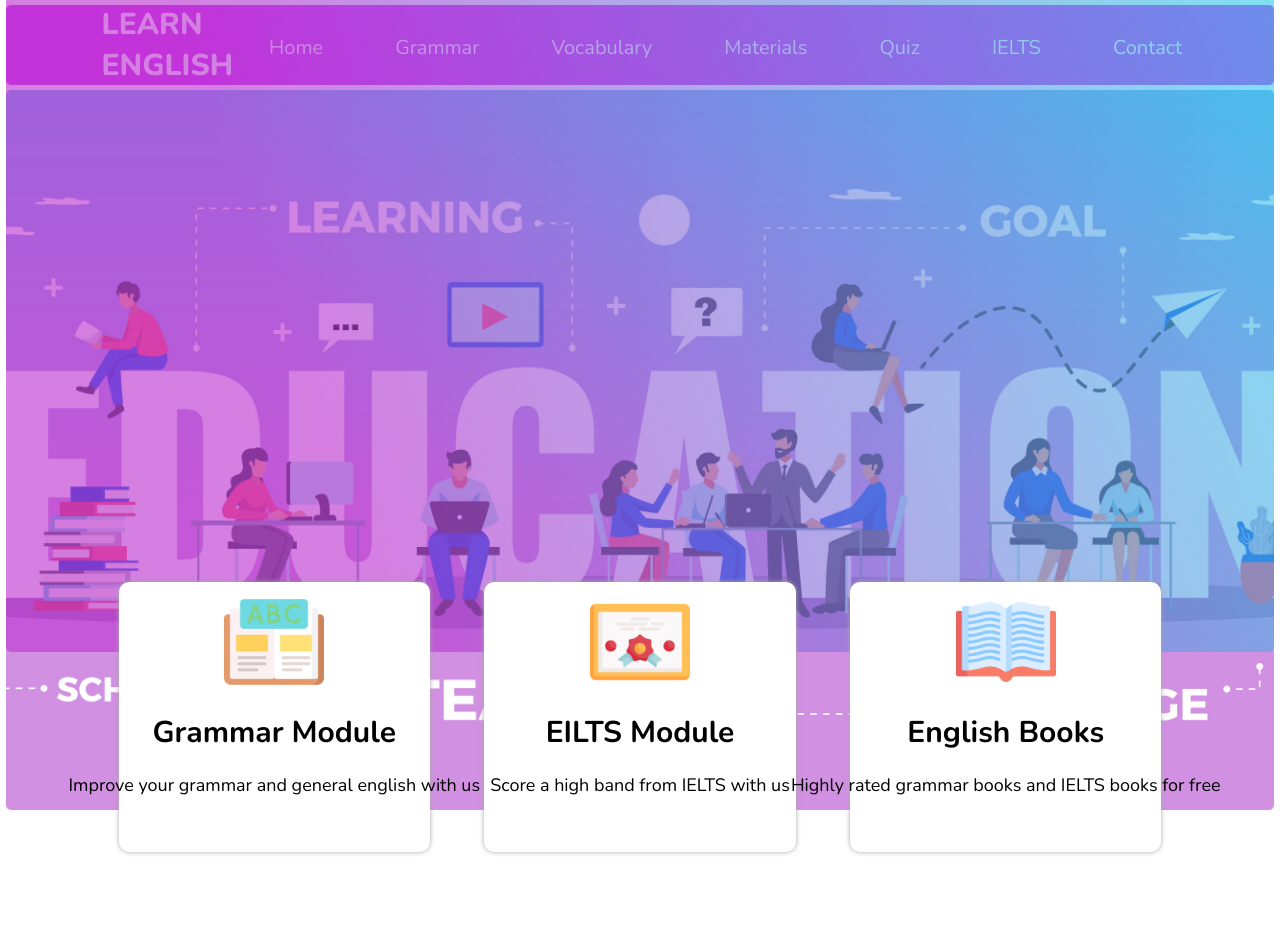
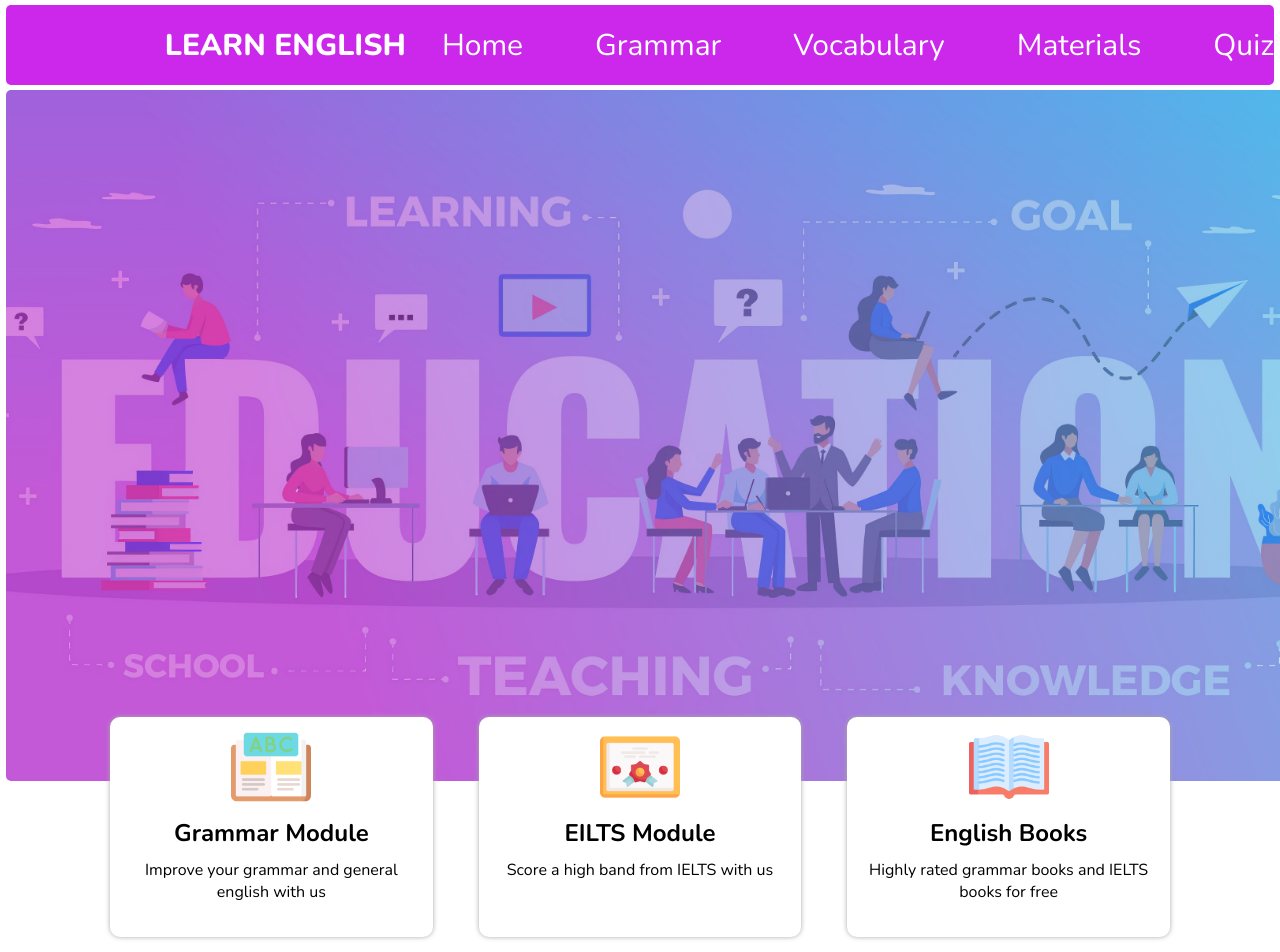
Before and after one commit to Isokjon-Osimjonov/education-uz, a React (Create React App) app: page / in a window 1280 px wide. Shown: the top 952 px of the page. Built offline with nearby package versions, Linux system fonts and the light colour scheme.

Commit message:
some media added

```diff
--- a/src/components/footer/Footer.css
+++ b/src/components/footer/Footer.css
@@ -7,7 +7,7 @@
     display: flex;
     flex-direction: column;
     justify-content: center;
-    margin-top: 500px;
+    margin-top: 100px;
 
 }
 
@@ -33,15 +33,16 @@
     font-weight: 600;
 }
 
-.social__media__links{
+.social__media__links {
     width: 758px;
     height: 45px;
     display: flex;
     align-items: center;
     justify-content: space-around;
-   margin-left: 570px;
+    margin-left: 570px;
 }
-.media__div{
+
+.media__div {
     width: 140px;
     height: 45px;
     display: flex;
@@ -49,7 +50,7 @@
     justify-content: space-between;
 }
 
-.phone__div{
+.phone__div {
     width: 245px;
     height: 45px;
     display: flex;
@@ -60,15 +61,18 @@
 
 
 
-a{
+a {
     font-size: 20px;
     color: aliceblue;
 }
-.instagram,.facebook{
+
+.instagram,
+.facebook {
     width: 40px;
     height: 40px;
 }
-.telegram{
+
+.telegram {
     width: 50px;
     height: 50px;
 }
@@ -82,6 +86,7 @@ a{
     align-items: center;
     justify-content: center;
 }
+
 .copyright__text {
     text-align: center;
     color: #C9C9CC;
@@ -99,3 +104,82 @@ a{
 .copyright__text>span {
     font-size: 20px;
 }
+
+
+
+
+@media screen and (max-width:2560px) and (min-width:2560px) {
+    .footer {
+        width: 2530px;
+        height: 160px;
+        border-radius: 5px 5px 3px 3px;
+        margin: 0px 5px;
+        background-color: #cd3cf1;
+        display: flex;
+        flex-direction: column;
+        margin-top: 100px;
+        justify-content: center;
+    }
+
+    .social__media__links {
+        width: 758px;
+        height: 45px;
+        display: flex;
+        align-items: center;
+        justify-content: space-around;
+        margin: 0px auto !important;
+    }
+
+
+}
+
+
+@media screen and (max-width:1920px) and (min-width:1920px) {
+    .footer {
+        width: 1910px;
+        height: 160px;
+        border-radius: 5px 5px 3px 3px;
+        margin: 0px 5px;
+        background-color: #cd3cf1;
+        display: flex;
+        flex-direction: column;
+        margin-top: 100px;
+        justify-content: center;
+    }
+
+    .social__media__links {
+        width: 758px;
+        height: 45px;
+        display: flex;
+        align-items: center;
+        justify-content: space-around;
+        margin: 0px auto !important;
+    }
+
+
+}
+
+@media screen and (max-width:1366px) and (min-width:1366px) {
+    .footer {
+        width: 1354px;
+        height: 160px;
+        border-radius: 5px 5px 3px 3px;
+        margin: 0px 5px;
+        background-color: #cd3cf1;
+        display: flex;
+        flex-direction: column;
+        margin-top: 100px;
+        justify-content: center;
+    }
+
+    .social__media__links {
+        width: 758px;
+        height: 45px;
+        display: flex;
+        align-items: center;
+        justify-content: space-around;
+        margin: 0px auto !important;
+    }
+
+
+}
--- a/src/components/footer/Footer.js
+++ b/src/components/footer/Footer.js
@@ -10,14 +10,12 @@ function Footer() {
       <div className="footer__above">
       <p className="social__media__text"> Our Addresses In Social Networks</p>
 
-
       <div className="social__media__links">
       <div className="media__div"> <img  className="telegram" src={Telegram} alt="" />  <a href="http://www.google.com">Telegram </a>   </div>
       <div className="media__div"> <img  className="instagram"src={Instagram} alt="" /> <a href="http://www.google.com">Instagram</a>  </div>
       <div className="media__div"> <img  className="facebook"src={Facebook} alt="" />   <a href="http://www.google.com">Facebook</a>    </div>
       <div className="phone__div"> <img  className="facebook"src={Phone} alt="" />      <a href="http://www.google.com">Tell: +998 907508090</a>  </div>
       </div>
-
 
       </div>
       <div className="line"></div>
--- a/src/components/header/Header.css
+++ b/src/components/header/Header.css
@@ -55,8 +55,111 @@
 .header__link:hover {
     /* border: 1px solid #fff;
     border-radius: 5px; */
-
-color: rgb(196, 192, 192);
+    color: rgb(196, 192, 192);
+}
 
 
+/* macbook 2560px==================================================================== */
+@media screen and (min-width:2560px),
+(min-height:1600px) {
+    .header {
+        width: 99%;
+        height: 80px;
+        background-color: #cc28ec;
+    }
+
+    .header__main__components {
+        width: 85%;
+        height: 80px;
+        /* background-color: gold; */
+        margin: auto;
+        display: flex;
+        align-items: center;
+        justify-content: space-evenly;
+    }
+
+    .header__link {
+        font-size: 30px;
+    }
+
+    .header__logo {
+        font-weight: 800;
+        color: #fff;
+        font-size: 50px;
+
+    }
 }
+
+/* 1920px ===================================================================== */
+@media screen and (max-width:1920px),
+(min-height:977px) {
+    .header {
+        width: 99%;
+        height: 80px;
+        background-color: #cc28ec;
+    }
+
+    .header__main__components {
+        width: 75%;
+        height: 80px;
+        /* background-color: gold; */
+        margin: auto;
+        display: flex;
+        align-items: center;
+        justify-content: space-evenly;
+    }
+
+    .header__link {
+        font-size: 30px;
+    }
+
+    .header__logo {
+        font-weight: 800;
+        color: #fff;
+        font-size: 30px;
+        white-space: nowrap;
+
+    }
+}
+
+
+/* 1366=================================================== */
+@media screen and (max-width:1366px) and (min-width: 1366px)
+ {
+    .header {
+        width: 1354px;
+        height: 80px;
+        background-color: #cc28ec;
+        margin: 5px auto;
+        overflow-y: hidden;
+    }
+
+    .header__main__components {
+        width: 1000px;
+        height: 80px;
+        margin: auto;
+        position: relative;
+        display: flex;
+        align-items: center;
+        justify-content: space-around;
+    }
+
+    .header__link {
+        font-size: 20px;
+    }
+
+    .header__logo {
+        width: 300px;
+        height: 40px;
+        font-weight: 800;
+        color: #fff;
+        font-size: 30px;
+        white-space: nowrap;
+
+    }
+
+    .home__section__bcimg {
+        width: 1354px;
+        height: 691px;
+    }
+}
--- a/src/routes/grammar/Grammar.js
+++ b/src/routes/grammar/Grammar.js
@@ -35,7 +35,7 @@ function Grammar() {
           <div className="degree_b1">
           <img src={B1Level} alt="" className="degree_img" />
             <h1 className="degree__title">B1 – Intermediate</h1>
-            <p className="degree_description">This level will allow you to communicate with greater confidence and to use the language consistently. In addition, you’ll be able to describe past and present situations.</p>
+            <p className="degree_description">This level will allow you to communicate with greater confidence and to use the language consistently.</p>
             <Link to="/" >  <button className="degree_starting__btn">Start Learning</button> </Link>
           </div>
 
--- a/src/routes/home/Home.css
+++ b/src/routes/home/Home.css
@@ -76,7 +76,7 @@
 
 .home__about__block1>p {
     font-size: 18px;
-    white-space: nowrap;
+    /* white-space: nowrap; */
 }
 
 .home__welcome {
@@ -126,3 +126,89 @@
     color: rgb(240, 41, 117);
 
 }
+
+/* media 1366px =============================================================== */
+
+@media screen and (max-width:1366px) and
+(max-width:1366px) {
+    .header {
+        width: 1354px;
+        height: 110px;
+        background-color: #cc28ec;
+        margin: 5px auto;
+        overflow-y: hidden;
+    }
+
+    .header__main__components {
+        width: 1000px;
+        height: 110px;
+        margin: auto;
+        position: relative;
+        display: flex;
+        align-items: center;
+        justify-content: space-around;
+    }
+
+    .header__link {
+        font-size: 24px;
+    }
+
+    .header__logo {
+        width: 300px;
+        height: 40px;
+        font-weight: 800;
+        color: #fff;
+        font-size: 30px;
+        white-space: nowrap;
+        /* background-color: red; */
+
+    }
+
+    .home__section__bcimg {
+        width: 1354px;
+        height: 691px;
+    }
+
+    .home__about {
+        width: 90%;
+        height: 240px;
+        top: 800px;
+        margin: 0px 5%;
+        display: flex;
+        justify-content: space-evenly;
+        margin-top: -70px;
+    }
+
+    .home__about__block1 {
+        width: 28%;
+        height: 220px;
+        border-radius: 10px;
+        background-color: #fff;
+        box-shadow: 0px 0px 5px rgb(170, 169, 169);
+        padding-top: 10px;
+        display: flex;
+        flex-direction: column;
+        align-items: center;
+        z-index: 10;
+    }
+
+
+    .about__block__img {
+        width: 80px;
+        height: 80px;
+    }
+
+    .home__about__block1>h1 {
+        padding: 10px 0px;
+        font-size: 24px;
+    }
+
+    .home__about__block1>p {
+        position: relative;
+        width: 90%;
+        height: auto;
+        font-size: 16px;
+        text-align: center;
+
+    }
+}
--- a/src/routes/home/Home.js
+++ b/src/routes/home/Home.js
@@ -4,7 +4,7 @@ import { Typewriter } from "react-simple-typewriter";
 // import Header from "../../components/header/Header";
 import "../home/Home.css";
 // import BcImage from "../../assets/images/Online-Edu.jpg";
-import BcImg from "../../assets/images/29493.jpg";
+import BcImg from "../../assets/images/BcMainImg.jpg";
 import Certificate from "./../../assets/images/certificate.png";
 import Study from "./../../assets/images/study.png";
 import Leraning from "./../../assets/images/learning.png";
@@ -13,7 +13,7 @@ function Home() {
     <div className="home">
       {/* <img src={BcImage} className="home__section__bcimg" alt="Background" /> */}
       <img src={BcImg} className="home__section__bcimg" alt="" />
-      <div className="home__blur"></div>
+      {/* <div className="home__blur"></div> */}
 
       {/* <div className="home__description">
         <h1 className="description__title">LEARN ENGLISH ONLINE </h1>
```
Also changed, not shown: src/routes/grammar/Grammar.css (+128 -16 lines), src/assets/images/BcMainImg.jpg (added).
